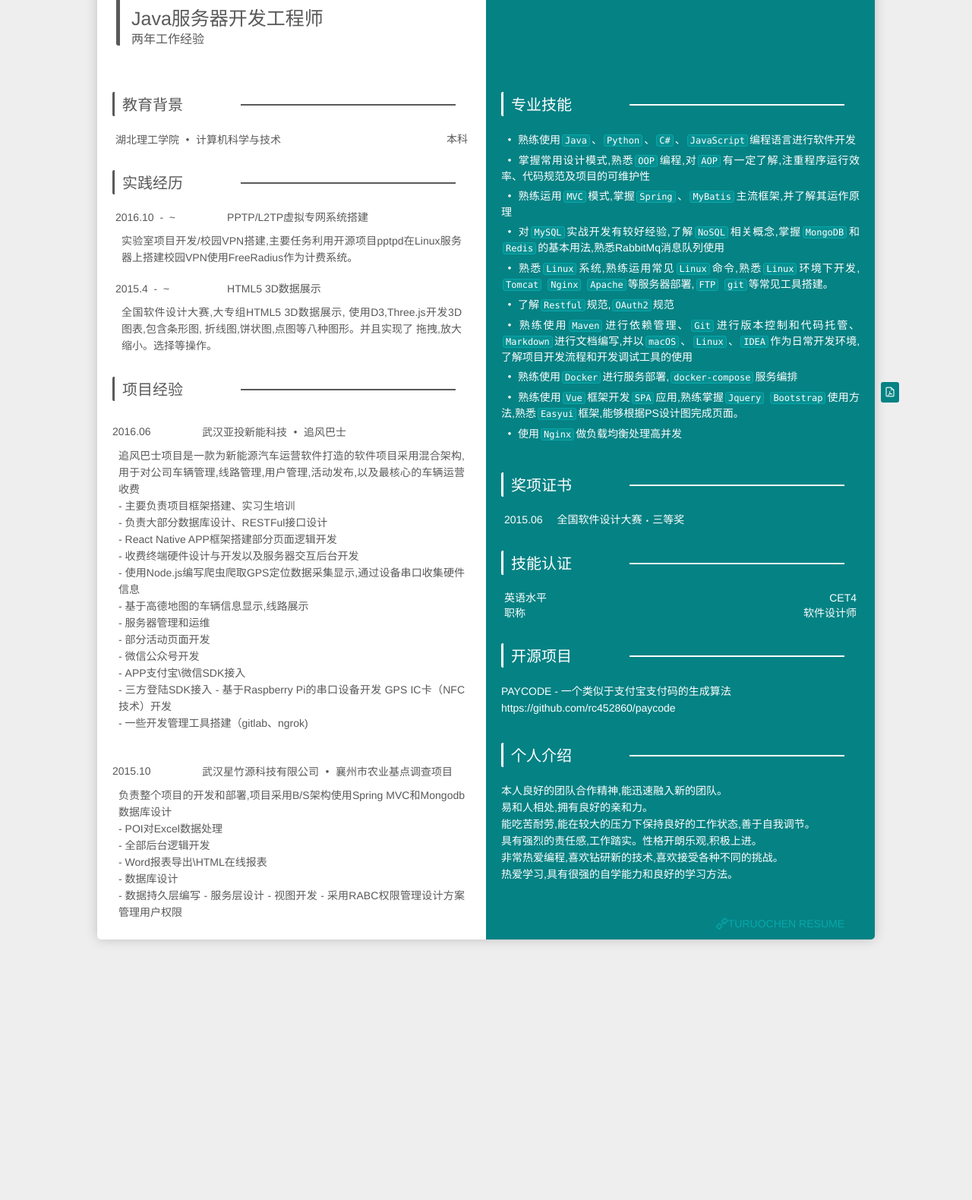
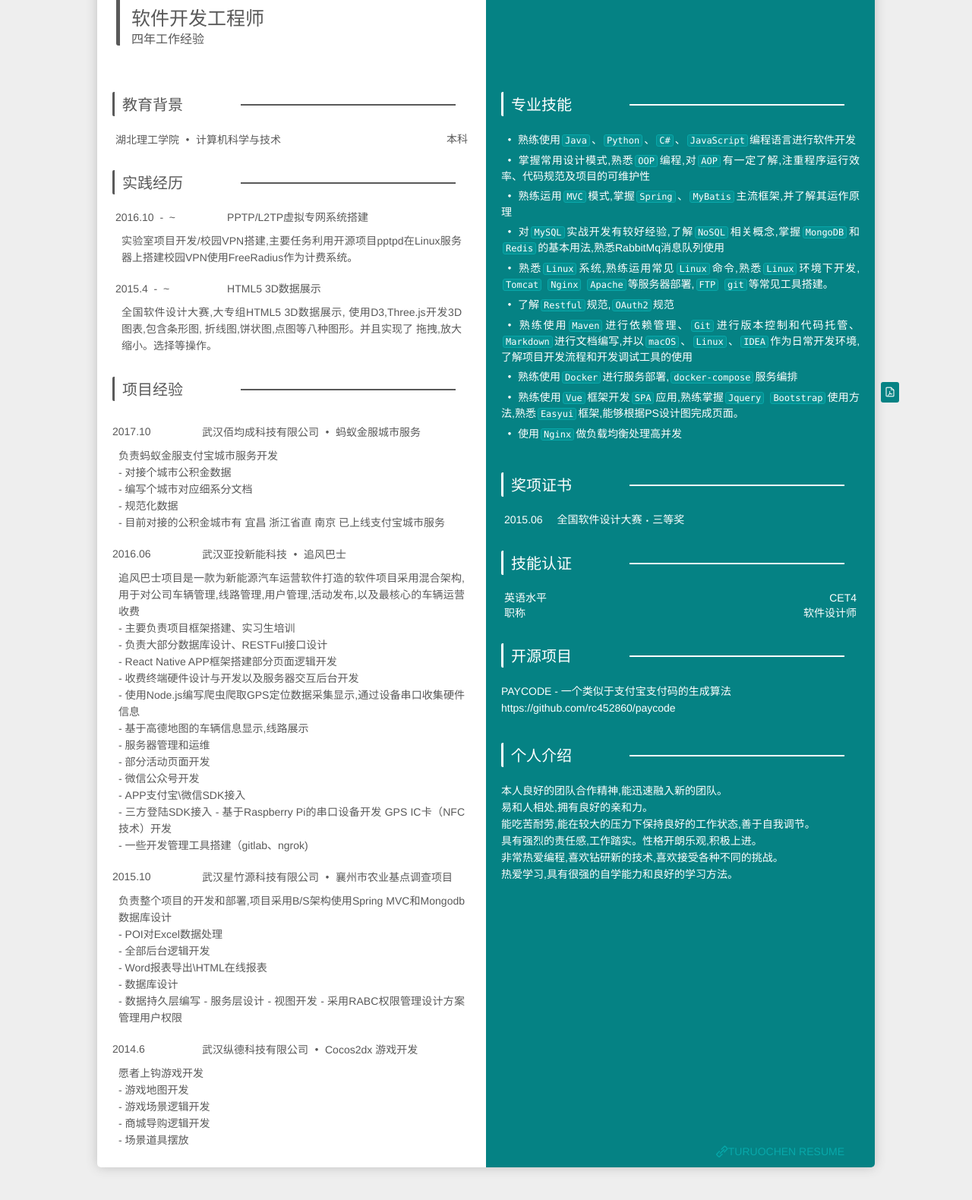
Before and after one commit to rc452860/resume, a plain HTML site: page index.html in a window 1280 px wide. Shown: the part 264-1844 px from the top of the page at 76% size. Before the commit the page ends 1551 px from the top, so only its background shows below. Drawn offline with Linux system fonts and the light colour scheme.

Commit message:
2018年3月22日21:46:10

```diff
--- a/index.html
+++ b/index.html
@@ -41,10 +41,10 @@
 						<h3>TURUOCHEN</h3>
 					</div>
 					<div class="job">
-						<h2>Java服务器开发工程师</h2>
+						<h2>软件开发工程师</h2>
 					</div>
 					<div class="exp">
-						<h3>两年工作经验</h3>
+						<h3>四年工作经验</h3>
 					</div>
 				</section>
 			</div>
@@ -122,6 +122,23 @@
 					<div class="section-bd">
 						<div class="item">
 							<header class="item-hd" />
+							<span class="item-time">2017.10</span>
+							<h2 class="item-name">武汉佰均成科技有限公司<i class="iconfont icon-dot"></i>蚂蚁金服城市服务</h2>
+							<span class="item-more"></span>
+							</header>
+							<div class="item-bd">
+								<p class="section-content">
+									负责蚂蚁金服支付宝城市服务开发</br>
+									- 对接个城市公积金数据 </br>
+									- 编写个城市对应细系分文档 </br>
+									- 规范化数据 </br>
+									- 目前对接的公积金城市有 宜昌 浙江省直 南京 已上线支付宝城市服务
+								</p>
+							</div>
+						</div>
+
+						<div class="item">
+							<header class="item-hd" />
 							<span class="item-time">2016.06</span>
 							<h2 class="item-name">武汉亚投新能科技<i class="iconfont icon-dot"></i>追风巴士</h2>
 							<span class="item-more"></span>
@@ -142,7 +159,7 @@
 									- APP支付宝\微信SDK接入 </br>
 									- 三方登陆SDK接入
 									- 基于Raspberry Pi的串口设备开发 GPS IC卡（NFC技术）开发 </br>
-									- 一些开发管理工具搭建（gitlab、ngrok) </br></br>
+									- 一些开发管理工具搭建（gitlab、ngrok) </br>
 								</p>
 							</div>
 						</div>
@@ -163,6 +180,22 @@
 									- 服务层设计
 									- 视图开发
 									- 采用RABC权限管理设计方案管理用户权限
+								</p>
+							</div>
+						</div>
+						<div class="item">
+							<header class="item-hd" />
+							<span class="item-time">2014.6</span>
+							<h2 class="item-name">武汉纵德科技有限公司<i class="iconfont icon-dot"></i>Cocos2dx 游戏开发</h2>
+							<span class="item-more"></span>
+							</header>
+							<div class="item-bd">
+								<p class="section-content">
+									愿者上钩游戏开发</br>
+									- 游戏地图开发 </br>
+									- 游戏场景逻辑开发 </br>
+									- 商城导购逻辑开发 </br>
+									- 场景道具摆放 </br>
 								</p>
 							</div>
 						</div>
```
